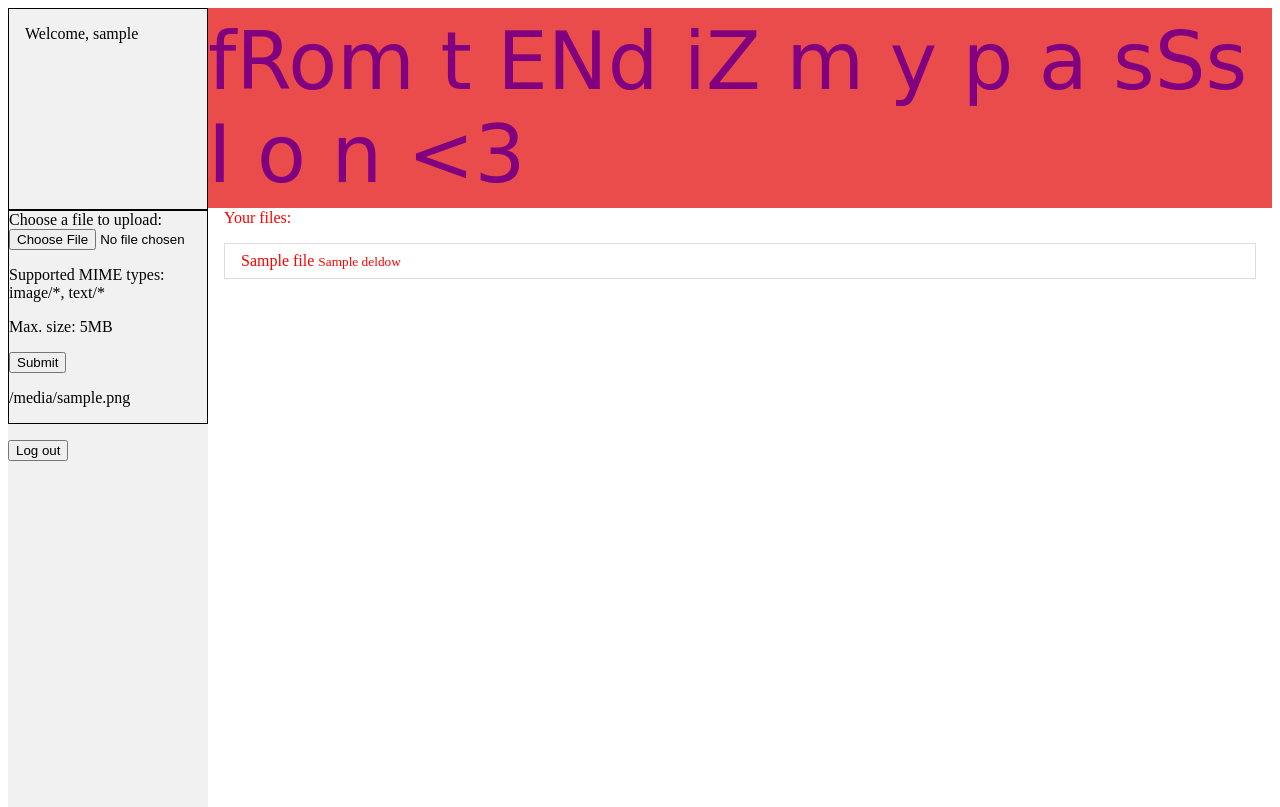
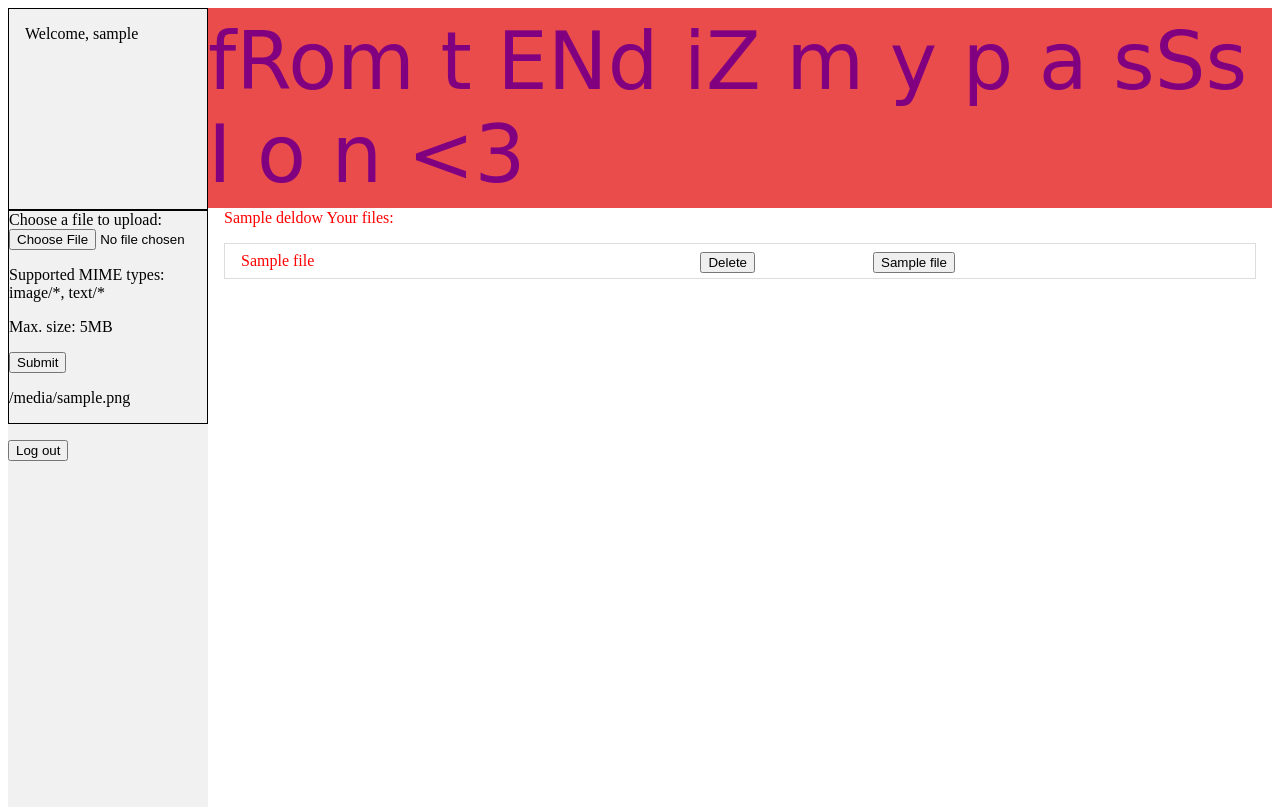
Before and after one commit to SirCossack/nerdbord-project-challenge, a Django app: template cloud_storage/login/templates/loggedin.html in a window 1280 px wide. Shown: the top 807 px of the page. Run offline with Django 5.2, Linux system fonts and the light colour scheme; the template is opened without the code that fills it: most values are stand-ins (such as "Sample title", 1, 10 or a date in 2020).

Commit message:
Kinda can download files, but maybe nerdy will help

```diff
--- a/cloud_storage/login/static/loggedin.css
+++ b/cloud_storage/login/static/loggedin.css
@@ -76,7 +76,18 @@ div.content {
 .listitem {
   padding: 8px 16px;
   border-bottom: 1px solid #ddd;
+  position: relative;
 }
 .listitem:last-child {
-  border-bottom: none
+  border-bottom: none;
 }
+
+.button1 {
+position:absolute;
+right: 300px;
+}
+
+.button2 {
+position:absolute;
+right: 500px;
+}
--- a/cloud_storage/login/templates/loggedin.html
+++ b/cloud_storage/login/templates/loggedin.html
@@ -33,13 +33,16 @@
 </div>
 
 <div class="content">
+    <form action="/loggedin/" method="POST">
+        {% csrf_token %}
+    <caption>{{deldow}} </caption>
         <caption> Your files: </caption>
         <ul class="unorderedlist">
           {% for file in storage %}
-            <li class="listitem"> {{file.name}} <small> {{deldow}} </small>  </li>
+            <li class="listitem"> {{file.name}} <input name="download" class="button1" type="submit" value="{{file.name}}"> <input name="delete" class="button2" type="submit" value="Delete"> </li>
             {% endfor %}
         </ul>
-
+    </form>
 </div>
 </body>
 </html>
```
Also changed, not shown: cloud_storage/login/views.py (+7 -1 lines).
